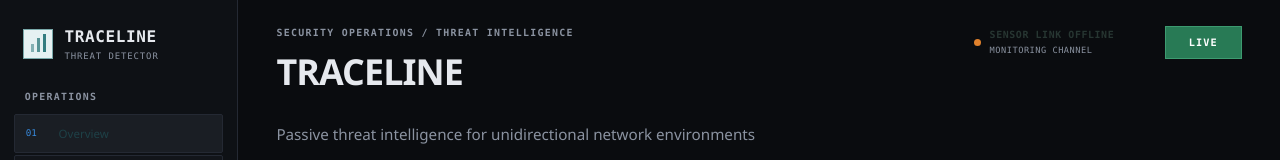
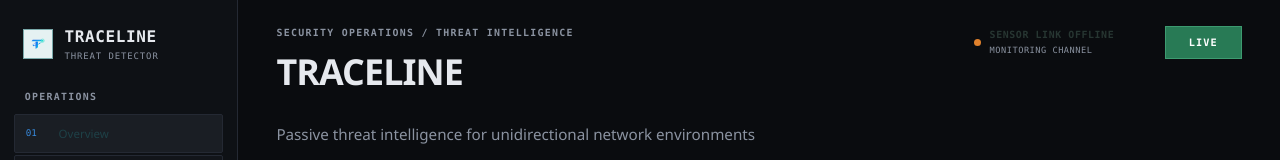
Before and after one commit to vidya235252-crypto/unidirectional-threat-detector, a React (Vite) app in the folder frontend/: page / in a window 1280 px wide. Shown: the top 160 px of the page. Built offline with nearby package versions, Linux system fonts and the light colour scheme; no server answers.

Commit message:
Apply TRACELINE logo to dashboard

```diff
--- a/frontend/src/App.jsx
+++ b/frontend/src/App.jsx
@@ -20,10 +20,8 @@ function App() {
     <div className="app-shell">
       <aside className="side-nav" aria-label="Primary navigation">
         <div className="brand">
-          <div className="brand-mark" aria-hidden="true">
-            <span />
-            <span />
-            <span />
+          <div className="brand-mark">
+            <img src="/traceline-logo.svg" alt="TRACELINE" />
           </div>
           <div>
             <div className="brand-name">TRACELINE</div>
```
